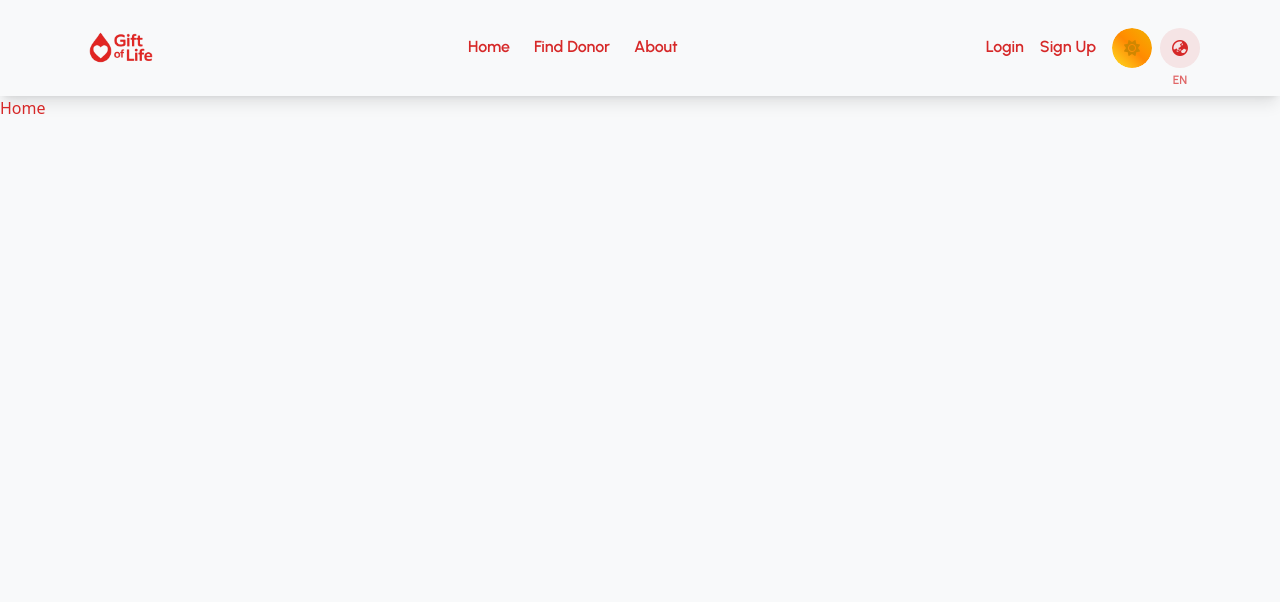
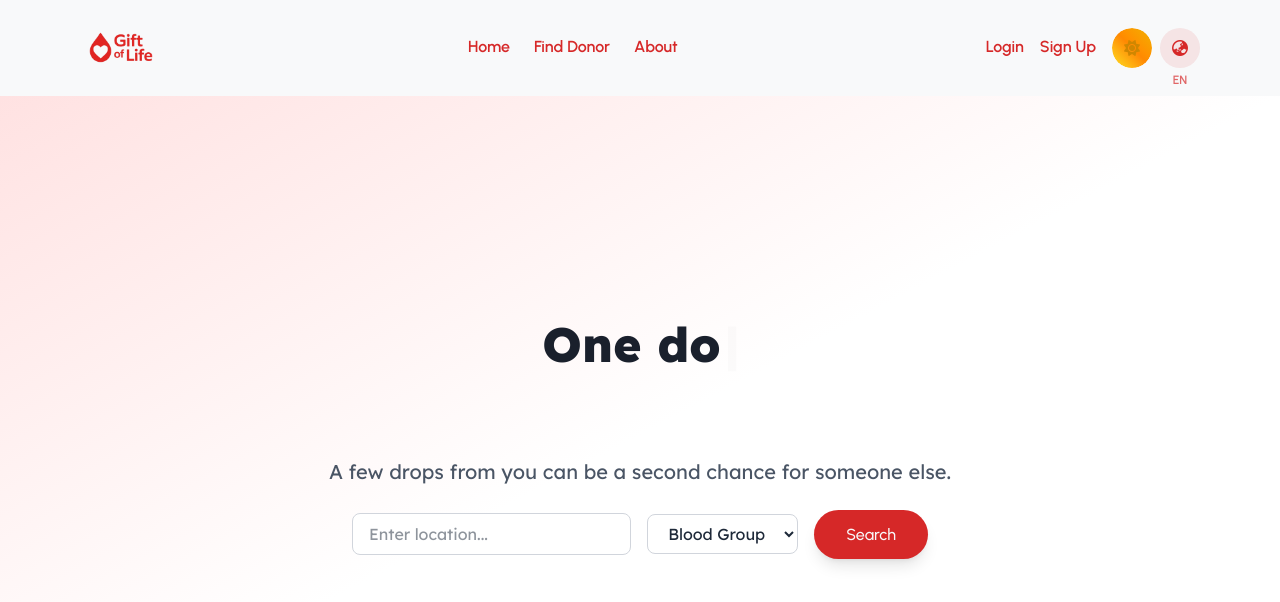
Before and after one commit to Xen-Xie/giftoflife, a React (Vite) app in the folder Client/: page / in a window 1280 px wide. Shown: the top 602 px of the page. Built offline with nearby package versions, Linux system fonts and the light colour scheme.

Commit message:
Demo landing Page added

```diff
--- a/Client/package.json
+++ b/Client/package.json
@@ -20,6 +20,7 @@
     "react-dom": "^19.1.0",
     "react-i18next": "^15.6.0",
     "react-router": "^7.6.3",
+    "react-simple-typewriter": "^5.0.1",
     "tailwind-merge": "^3.3.1",
     "tailwindcss": "^4.1.11"
   },
--- /dev/null
+++ b/Client/src/Compnents/Button.jsx
@@ -0,0 +1,30 @@
+/* eslint-disable no-unused-vars */
+import { motion } from 'framer-motion';
+import { Link } from 'react-router';
+import { cn } from '../../config/cn';
+
+const Button = ({ to = '/', children, onClick, className }) => {
+  return (
+    <Link to={to} onClick={onClick}>
+      <motion.button
+  whileTap={{ scale: 0.95 }}
+  className={cn(
+    "relative overflow-hidden bg-primary px-8 py-3 rounded-full font-medium group shadow-lg hover:shadow-xl transition-shadow duration-300",
+    "outline-none ring-0 hover:ring-2 hover:ring-primary hover:ring-offset-2 hover:ring-offset-BG dark:hover:ring-offset-BG",
+    className
+  )}
+>
+  <span className="relative z-10 font-Urbanist text-BG text-sm md:text-base whitespace-nowrap">
+    {children}
+  </span>
+
+  <span
+    className="absolute inset-0 z-0 -translate-x-full bg-gradient-to-r from-transparent via-white/30 to-transparent group-hover:translate-x-full transition-transform duration-700 ease-in-out"
+    aria-hidden="true"
+  />
+</motion.button>
+    </Link>
+  );
+};
+
+export default Button;
--- /dev/null
+++ b/Client/src/Compnents/Hero.jsx
@@ -0,0 +1,78 @@
+/* eslint-disable no-unused-vars */
+import { motion } from 'framer-motion';
+import { Typewriter } from 'react-simple-typewriter';
+import { useTranslation } from 'react-i18next';
+import Button from './Button';
+
+function Hero() {
+  const { t, i18n } = useTranslation();
+  const quoteLines = t('quote', { returnObjects: true }); // array of quotes
+
+  return (
+    <section className="relative w-full h-[85vh] flex items-center justify-center bg-gradient-to-br from-red-100 via-white to-white dark:from-gray-900 dark:to-black px-6 font-Lexend">
+      <div className="max-w-4xl w-full text-center space-y-6">
+        {/* Typewriter Quote */}
+        <motion.h1
+          initial={{ opacity: 0, y: 30 }}
+          animate={{ opacity: 1, y: 0 }}
+          transition={{ duration: 0.8 }}
+          className="text-3xl md:text-5xl font-extrabold text-melty dark:text-primary leading-tight min-h-[80px] md:min-h-[120px]"
+        >
+          <span className="inline-block">
+            <Typewriter
+              words={quoteLines}
+              loop={0}
+              cursor
+              cursorStyle="|"
+              typeSpeed={70}
+              deleteSpeed={50}
+              delaySpeed={2000}
+            />
+          </span>
+        </motion.h1>
+
+        {/* Subtext */}
+        <motion.p
+          initial={{ opacity: 0, y: 10 }}
+          animate={{ opacity: 1, y: 0 }}
+          transition={{ delay: 0.2, duration: 0.6 }}
+          className="text-lg md:text-xl text-gray-600 dark:text-primary"
+        >
+          {t('subtext')}
+        </motion.p>
+
+        {/* Search */}
+        <motion.div
+          initial={{ opacity: 0, scale: 0.95 }}
+          animate={{ opacity: 1, scale: 1 }}
+          transition={{ delay: 0.4, duration: 0.5 }}
+          className="w-full max-w-xl mx-auto"
+        >
+          <div className="flex flex-col md:flex-row gap-4 justify-center items-center">
+            <input
+              type="text"
+              placeholder={t('search_placeholder')}
+              className="w-full px-4 py-2 rounded-lg border border-gray-300 dark:border-gray-600 bg-white dark:bg-gray-800 text-gray-800 dark:text-white focus:outline-none focus:ring-2 focus:ring-primary"
+            />
+            <select
+              className="w-full md:w-40 px-4 py-2 rounded-lg border border-gray-300 dark:border-gray-600 bg-white dark:bg-gray-800 text-gray-800 dark:text-white focus:outline-none focus:ring-2 focus:ring-primary"
+            >
+              <option>{t('blood_group')}</option>
+              <option>A+</option>
+              <option>A-</option>
+              <option>B+</option>
+              <option>B-</option>
+              <option>O+</option>
+              <option>O-</option>
+              <option>AB+</option>
+              <option>AB-</option>
+            </select>
+            <Button>{t('search')}</Button>
+          </div>
+        </motion.div>
+      </div>
+    </section>
+  );
+}
+
+export default Hero;
--- a/Client/src/Pages/Home.jsx
+++ b/Client/src/Pages/Home.jsx
@@ -1,8 +1,11 @@
 import React from 'react'
+import Hero from '../Compnents/Hero'
 
 function Home() {
   return (
-    <div>Home</div>
+    <div>
+      <Hero />
+    </div>
   )
 }
 
--- a/Client/src/locales/bn/translation.json
+++ b/Client/src/locales/bn/translation.json
@@ -5,5 +5,14 @@
     "about": "আমাদের সম্পর্কে",
     "login": "লগইন",
     "signup": "সাইন আপ"
-  }
+  },
+  "quote": [
+    "রক্ত দিন, জীবন বাঁচান।",
+    "একটি রক্তদান ৩টি জীবন বাঁচাতে পারে।",
+    "নায়ক হোন – রক্ত দিন।"
+  ],
+  "subtext": "আপনার কয়েক ফোঁটা রক্ত কারো জীবনের দ্বিতীয় সুযোগ হতে পারে।",
+  "search_placeholder": "অবস্থান লিখুন...",
+  "blood_group": "রক্তের গ্রুপ",
+  "search": "সার্চ করুন"
 }
--- a/Client/src/locales/en/translation.json
+++ b/Client/src/locales/en/translation.json
@@ -7,7 +7,16 @@
     "signup": "Sign Up"
   },
   "error": {
-  "message": "You took a wrong turn, homie.",
-  "back": "Back to Safety"
-  }
+    "message": "You took a wrong turn, homie.",
+    "back": "Back to Safety"
+  },
+  "quote": [
+    "Donate Blood, Save Lives.",
+    "One donation can save up to 3 lives.",
+    "Be a Hero – Give Blood."
+  ],
+  "subtext": "A few drops from you can be a second chance for someone else.",
+  "search_placeholder": "Enter location...",
+  "blood_group": "Blood Group",
+  "search": "Search"
 }
```
Also changed, not shown: 1 other file (tests, documents, lock files or other folders).
